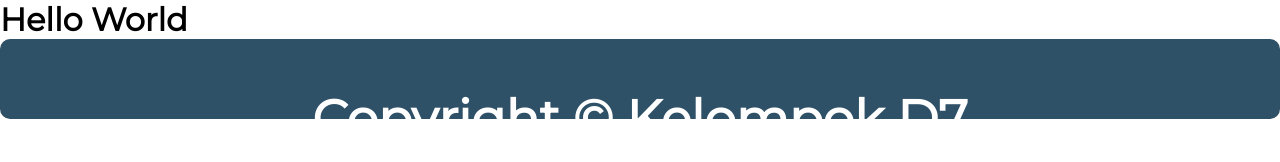
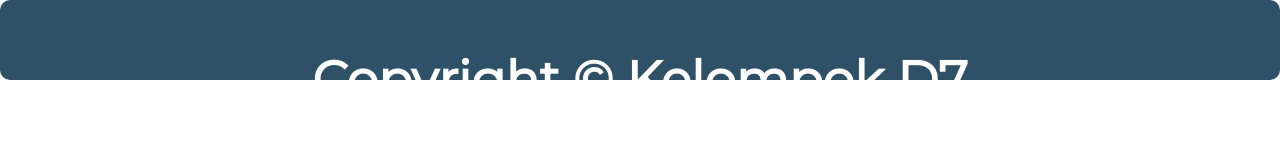
Before and after one commit to pelatihantugasd7/D07_DTS2020, a plain HTML site: page index.html in a window 1280 px wide. Drawn offline with Linux system fonts and the light colour scheme.

Commit message:
Update index.html

```diff
--- a/index.html
+++ b/index.html
@@ -14,7 +14,6 @@
   <body>
     <header>
       <!-- Tulis code untuk header -->
-    <h1>Hello World<h1>
 
     </header>
     <div class="heading">
```
